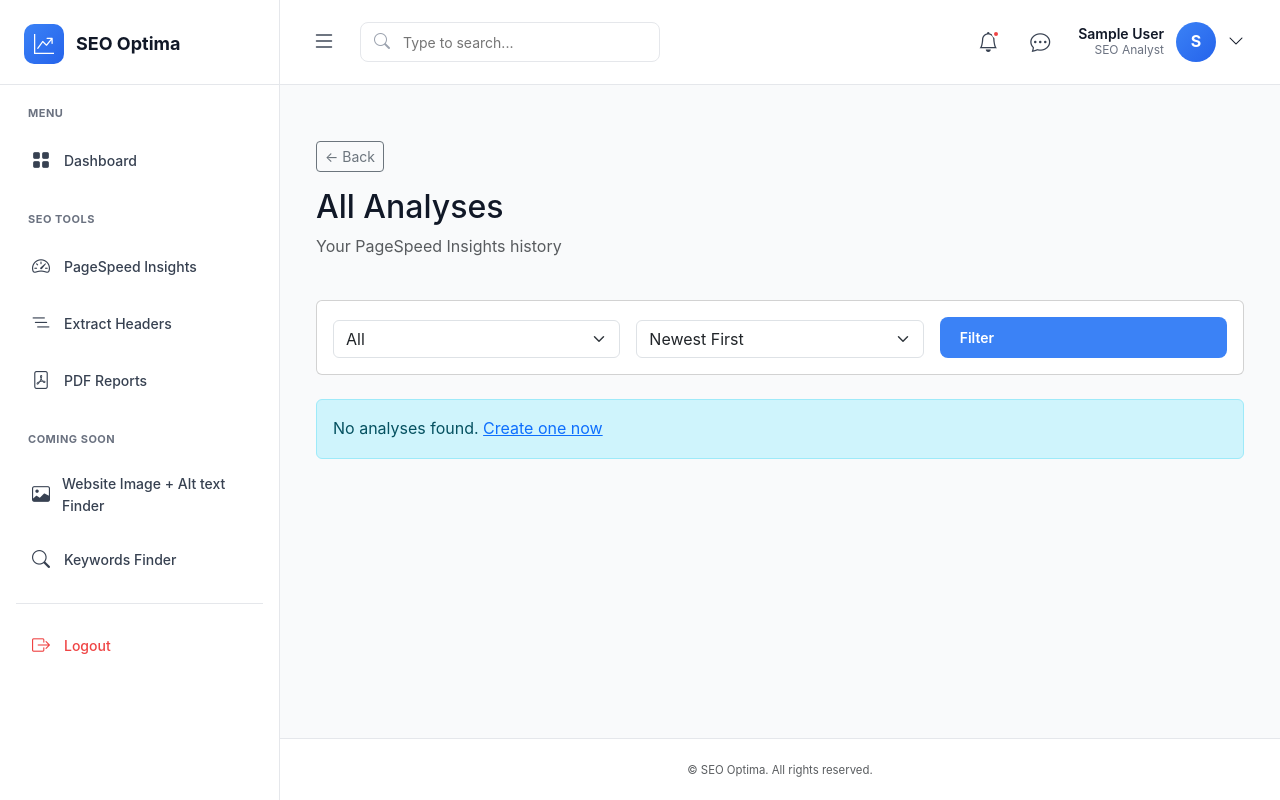
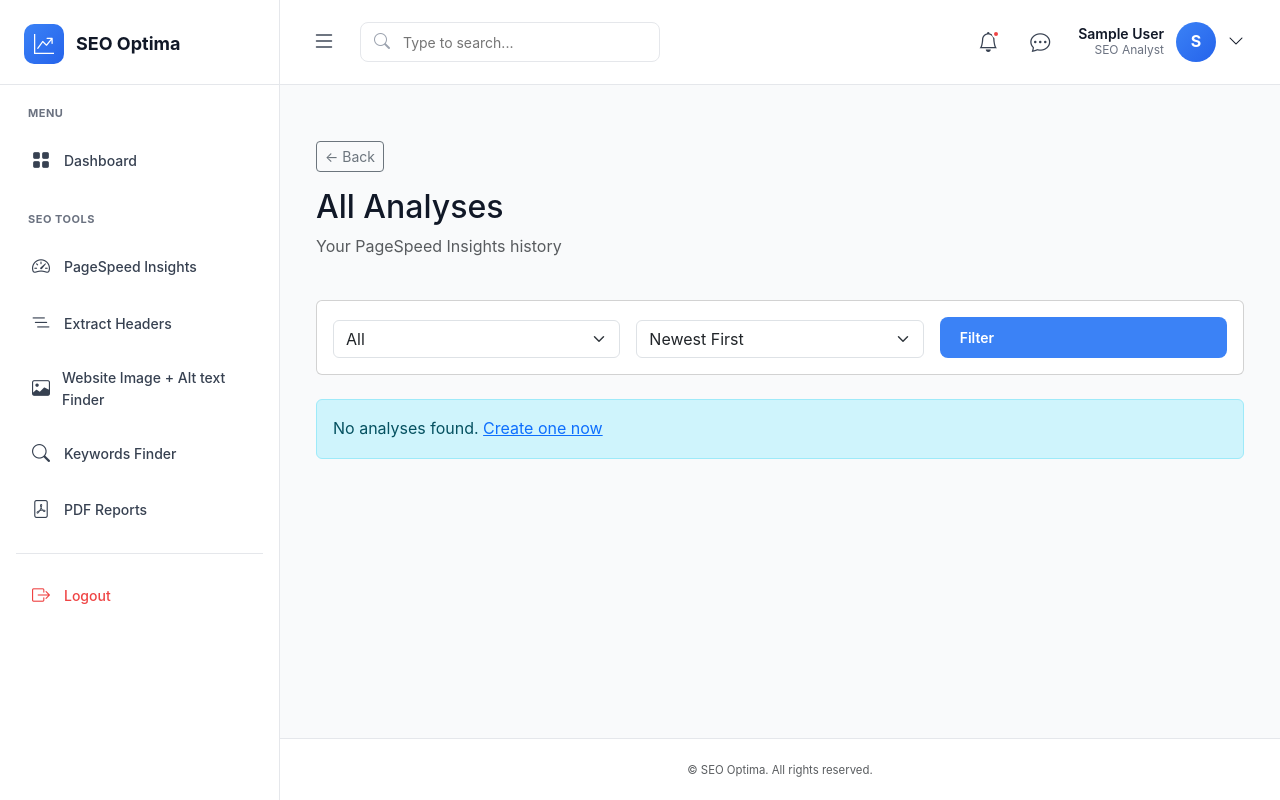
Before and after one commit to NischalGrg5555/SEO-Optima, a Django app: page /dashboard/analyses/ in a window 1280 px wide. Run offline with Django 4.2, Linux system fonts and the light colour scheme; the visitor is signed in with stand-in values (Sample User, id 1); data that the repository does not hold is empty.

Commit message:
structured the menu bars. Removed Coming soon and arranged in proper order

```diff
--- a/templates/dashboard/partials/sidebar.html
+++ b/templates/dashboard/partials/sidebar.html
@@ -26,13 +26,6 @@
       <span>Extract Headers</span>
     </a>
 
-    <a class="menu-item {% if request.resolver_match.url_name == 'pdf_reports_list' or request.resolver_match.url_name == 'generate_pdf_report' or request.resolver_match.url_name == 'pdf_report_detail' %}active{% endif %}" href="{% url 'dashboard:pdf_reports_list' %}">
-      <i class="bi bi-file-pdf"></i>
-      <span>PDF Reports</span>
-    </a>
-
-    <div class="menu-section">COMING SOON</div>
-
     <a class="menu-item {% if request.resolver_match.url_name == 'image_alt_finder' or request.resolver_match.url_name == 'image_alt_list' or request.resolver_match.url_name == 'image_alt_detail' %}active{% endif %}" href="{% url 'dashboard:image_alt_finder' %}">
       <i class="bi bi-image"></i>
       <span>Website Image + Alt text Finder</span>
@@ -43,6 +36,11 @@
       <span>Keywords Finder</span>
     </a>
 
+    <a class="menu-item {% if request.resolver_match.url_name == 'pdf_reports_list' or request.resolver_match.url_name == 'generate_pdf_report' or request.resolver_match.url_name == 'pdf_report_detail' %}active{% endif %}" href="{% url 'dashboard:pdf_reports_list' %}">
+      <i class="bi bi-file-pdf"></i>
+      <span>PDF Reports</span>
+    </a>
+
     <div class="menu-divider"></div>
 
     <a class="menu-item menu-logout" href="{% url 'accounts:logout' %}">
```
